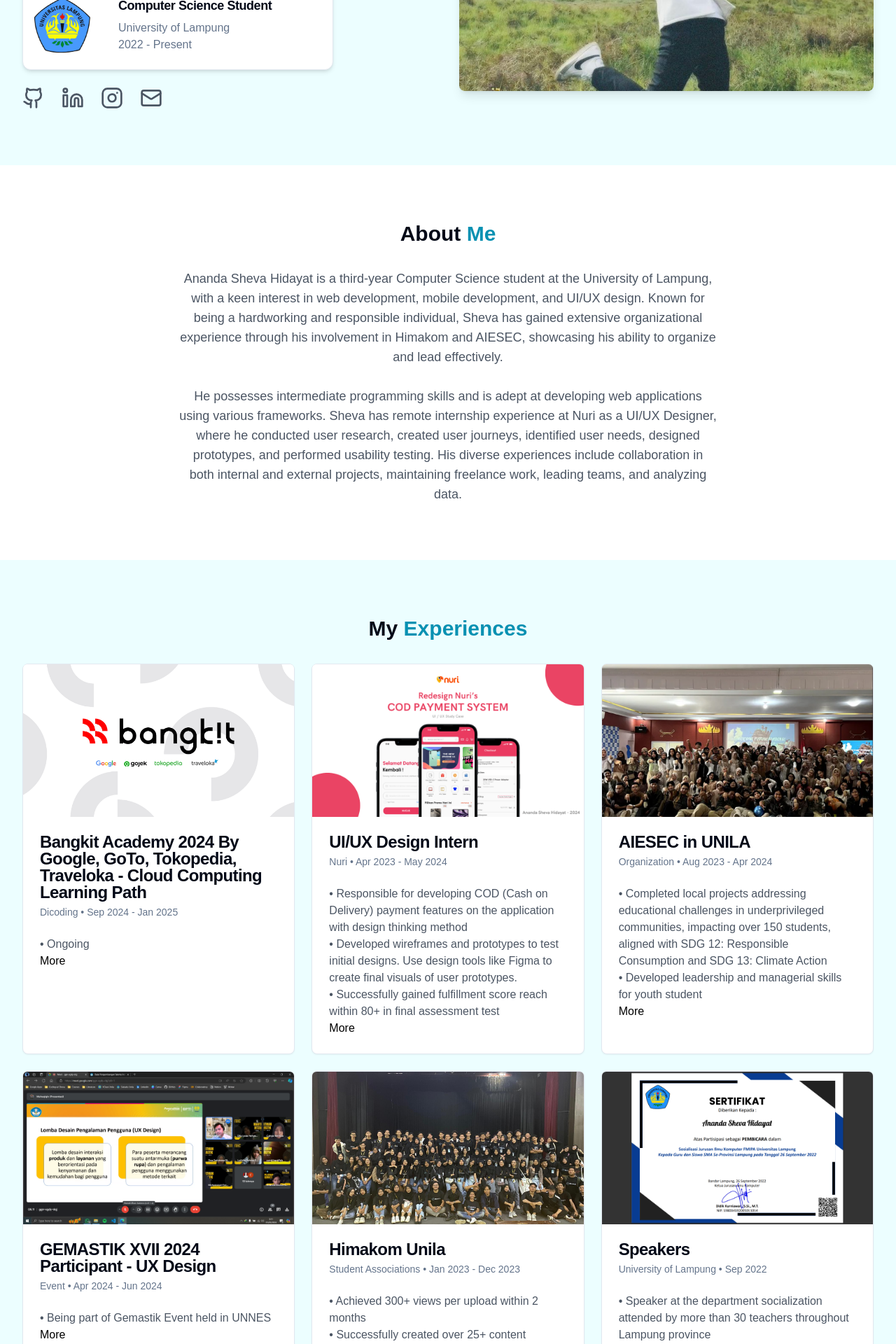
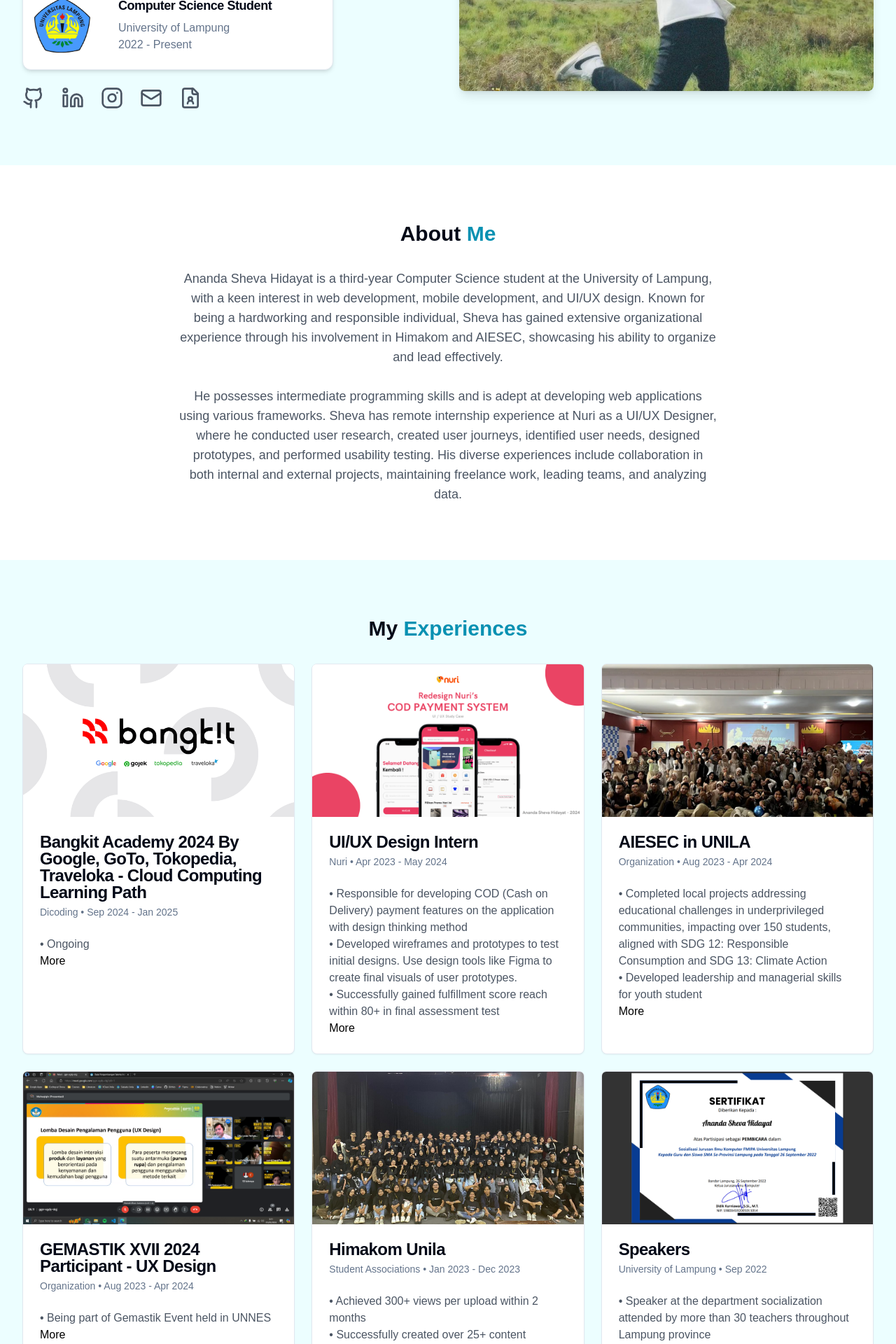
Before and after one commit to AnandaSheva/personal-website, a Next.js app: page / in a window 1280 px wide. Shown: the part 360-2280 px from the top of the page at 70% size. Built offline with nearby package versions, Linux system fonts and the light colour scheme.

Commit message:
add CV icon

```diff
--- a/src/app/page.tsx
+++ b/src/app/page.tsx
@@ -1,6 +1,6 @@
 "use client"
 import React, { useState } from 'react';
-import { Github, Linkedin, Menu, Instagram, Mail, X } from 'lucide-react';
+import { Github, Linkedin, Menu, Instagram, Mail, X, FileUser } from 'lucide-react';
 import {
   Card,
   CardContent,
@@ -59,8 +59,8 @@
     },
     {
       title: "GEMASTIK XVII 2024 Participant - UX Design",
-      company: "Event",
-      period: "Apr 2024 - Jun 2024",
+      company: "Organization",
+      period: "Aug 2023 - Apr 2024",
       description: <p>• Being part of Gemastik Event held in UNNES
       </p>,
       Image: "/images/gemastik.png",
@@ -182,6 +182,7 @@
         <a href="https://www.linkedin.com/in/anandashevahidayat/" target="_blank"><Linkedin className="h-8 w-8 text-gray-600 hover:text-blue-700 transition-transform transform hover:scale-110 duration-300" /></a>
         <a href="https://www.instagram.com/shevaanada_/" target="_blank"><Instagram className="h-8 w-8 text-gray-600 hover:text-pink-500 transition-transform transform hover:scale-110 duration-300" /></a>
         <a href="mailto:sheva1257@gmail.com"><Mail className="h-8 w-8 text-gray-600 hover:text-red-500 transition-transform transform hover:scale-110 duration-300" /></a>
+        <a href="https://drive.google.com/file/d/1aKmMk36hAUwMGNlV3yv-dUTBReR7YrCq/view?usp=sharing" target='_blank'><FileUser className="h-8 w-8 text-gray-600 hover:text-blue-300 transition-transform transform hover:scale-110 duration-300" /></a>
       </div>
     </div>
     <div className="relative w-full h-80 md-flex">
@@ -199,7 +200,7 @@
           <p className="text-lg text-gray-600 max-w-3xl mx-auto">
             <center>
             Ananda Sheva Hidayat is a third-year Computer Science student at the University of Lampung, with a keen interest in web development, mobile development, and UI/UX design. Known for being a hardworking and responsible individual, Sheva has gained extensive organizational experience through his involvement in Himakom and AIESEC, showcasing his ability to organize and lead effectively.
-              <br/> <br/> He possesses intermediate programming skills and is adept at developing web applications using various frameworks. Sheva has remote internship experience at Nuri as a UI/UX Designer, where he conducted user research, created user journeys, identified user needs, designed prototypes, and performed usability testing. His diverse experiences include collaboration in both internal and external projects, maintaining freelance work, leading teams, and analyzing data.
+             <br/> <br /> He possesses intermediate programming skills and is adept at developing web applications using various frameworks. Sheva has remote internship experience at Nuri as a UI/UX Designer, where he conducted user research, created user journeys, identified user needs, designed prototypes, and performed usability testing. His diverse experiences include collaboration in both internal and external projects, maintaining freelance work, leading teams, and analyzing data.
             </center>
           </p>
         </div>
```
